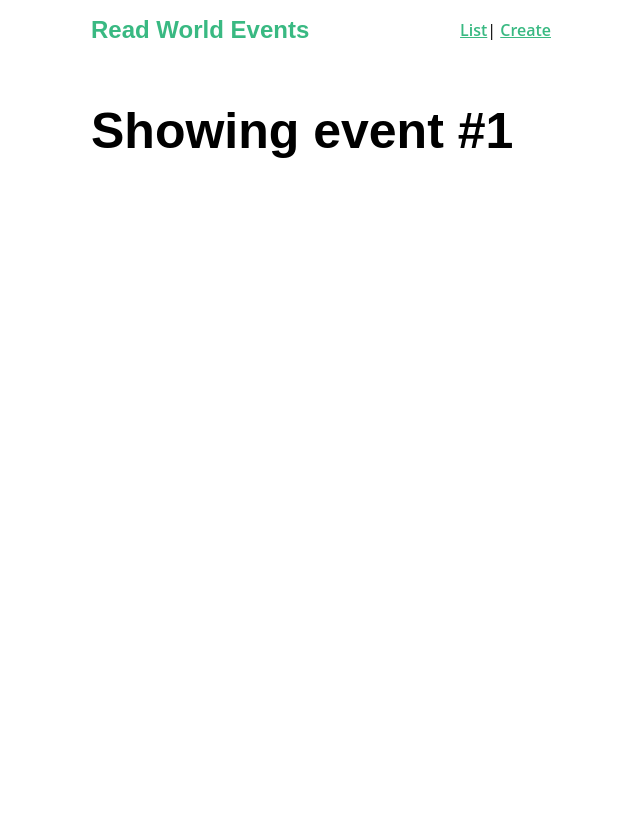
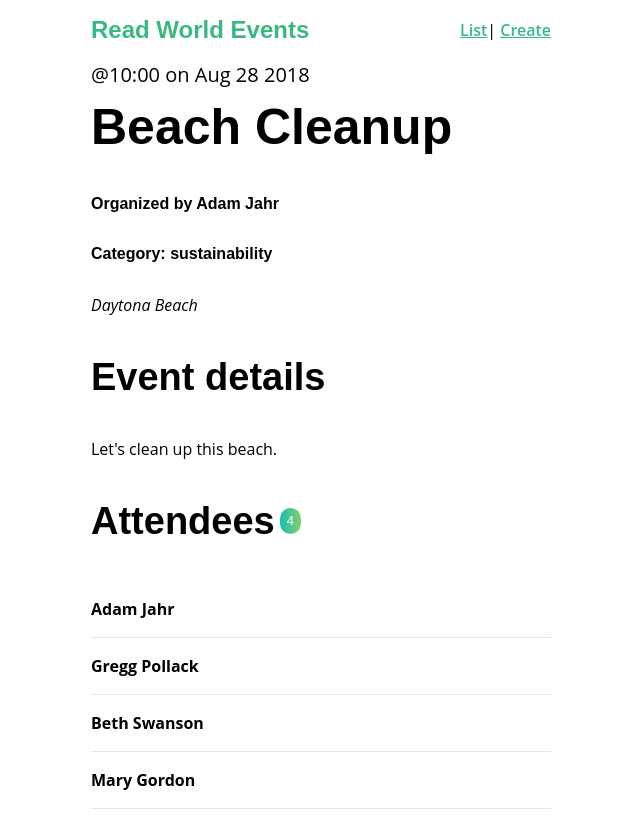
Before and after one commit to daotiennamhl/vuemastery-realworld-vue, a Vue app: page /event/1 in a window 1280 px wide. Shown: the whole page, without its empty margins (319-959 px from the left). Before the commit the page ends 800 px from the top, so only its background shows below. Built offline with nearby package versions, Linux system fonts and the light colour scheme; data requests are answered from the project's data file.

Commit message:
#9 API calls with Axios

```diff
--- /dev/null
+++ b/db.json
@@ -0,0 +1,76 @@
+{
+  "events": [
+    {
+      "id": 1,
+      "title": "Beach Cleanup",
+      "date": "Aug 28 2018",
+      "time": "10:00",
+      "location": "Daytona Beach",
+      "description": "Let's clean up this beach.",
+      "organizer": "Adam Jahr",
+      "category": "sustainability",
+      "attendees": [
+        {
+          "id": "abc123",
+          "name": "Adam Jahr"
+        },
+        {
+          "id": "def456",
+          "name": "Gregg Pollack"
+        },
+        {
+          "id": "ghi789",
+          "name": "Beth Swanson"
+        },
+        {
+          "id": "jkl101",
+          "name": "Mary Gordon"
+        }
+      ]
+    },
+    {
+      "id": 2,
+      "title": "Park Cleanup",
+      "date": "Nov 12 2018",
+      "time": "12:00",
+      "location": "132 N Magnolia Street, Orlando, Florida",
+      "description": "We're going to clean up this park.",
+      "organizer": "Adam Jahr",
+      "category": "nature",
+      "attendees": [
+        {
+          "id": "ghi789",
+          "name": "Beth Swanson"
+        },
+        {
+          "id": "jkl101",
+          "name": "Mary Gordon"
+        }
+      ]
+    },
+    {
+      "id": 3,
+      "title": "Pet Adoption Day",
+      "date": "Dec 2 2018",
+      "time": "12:00",
+      "location": "132 N Magnolia Street, Orlando, Florida",
+      "description": "Help animals find new homes.",
+      "organizer": "Gregg Pollack",
+      "category": "animal welfare",
+      "attendees": [
+        {
+          "id": "abc123",
+          "name": "Adam Jahr"
+        },
+        {
+          "id": "ghi789",
+          "name": "Beth Swanson"
+        },
+        {
+          "id": "jkl101",
+          "name": "Mary Gordon"
+        }
+      ]
+    }
+  ]
+}
--- a/package.json
+++ b/package.json
@@ -8,7 +8,9 @@
     "lint": "vue-cli-service lint"
   },
   "dependencies": {
+    "axios": "^0.19.2",
     "core-js": "^3.6.4",
+    "lodash": "^4.17.15",
     "vue": "^2.6.11",
     "vue-router": "^3.1.6",
     "vuex": "^3.1.3"
--- a/src/App.vue
+++ b/src/App.vue
@@ -1,6 +1,6 @@
 <template>
   <div id="app">
-    <NavBar/>
+    <NavBar />
     <router-view />
   </div>
 </template>
@@ -12,7 +12,7 @@
   components: {
     NavBar
   }
-}
+};
 </script>
 
 <style>
--- a/src/components/EventCard.vue
+++ b/src/components/EventCard.vue
@@ -1,5 +1,8 @@
 <template>
-  <router-link class="event-link" :to="{ name: 'event-show', params: { id: event.id } }">
+  <router-link
+    class="event-link"
+    :to="{ name: 'event-show', params: { id: event.id } }"
+  >
     <div class="event-card -shadow">
       <span class="eyebrow">@{{ event.time }} on {{ event.date }}</span>
       <h4 class="title">{{ event.title }}</h4>
@@ -10,20 +13,7 @@
 
 <script>
 export default {
-  data() {
-    return {
-      event: {
-        id: 1,
-        title: "Beach Cleanup",
-        date: "Tue May 15 2018",
-        time: "6:00",
-        attendees: [
-          { id: "abc123", name: "Adam Jahr" },
-          { id: "def456", name: "Gregg Pollack" }
-        ]
-      }
-    };
-  }
+  props: ["event"]
 };
 </script>
 
--- a/src/components/NavBar.vue
+++ b/src/components/NavBar.vue
@@ -12,7 +12,7 @@
 export default {};
 </script>
 
- <style scoped>
+<style scoped>
 .nav {
   display: flex;
   justify-content: space-between;
--- /dev/null
+++ b/src/services/EventService.js
@@ -0,0 +1,19 @@
+import axios from "axios";
+
+const apiClient = axios.create({
+  baseURL: "http://localhost:3000",
+  withCredentials: false,
+  headers: {
+    Accept: "application/json",
+    "Content-Type": "application/json"
+  }
+});
+
+export default {
+  getEvents() {
+    return apiClient.get("/events");
+  },
+  getEvent(id) {
+    return apiClient.get("/events/" + id);
+  }
+};
--- a/src/views/EventList.vue
+++ b/src/views/EventList.vue
@@ -1,16 +1,33 @@
 <template>
   <div>
     <h1>Even list</h1>
-    <EventCard/>
+    <div v-for="event in events" :key="event.id">
+      <EventCard :event="event" />
+    </div>
   </div>
 </template>
 
 <script>
 import EventCard from "@/components/EventCard";
+import EventService from "@/services/EventService.js";
 
 export default {
   components: {
     EventCard
+  },
+  data() {
+    return {
+      events: []
+    };
+  },
+  created() {
+    EventService.getEvents()
+      .then(response => {
+        this.events = response.data;
+      })
+      .catch(error => {
+        console.log(error);
+      });
   }
 };
 </script>
--- a/src/views/EventShow.vue
+++ b/src/views/EventShow.vue
@@ -1,8 +1,73 @@
 <template>
-  <h1>Showing event #{{ id }}</h1>
+  <div>
+    <div class="event-header">
+      <span class="eyebrow">@{{ event.time }} on {{ event.date }}</span>
+      <h1 class="title">{{ event.title }}</h1>
+      <h5>Organized by {{ event.organizer }}</h5>
+      <h5>Category: {{ event.category }}</h5>
+    </div>
+    <!-- <BaseIcon name="map">
+      <h2>Location</h2>
+    </BaseIcon> -->
+    <address>{{ event.location }}</address>
+    <h2>Event details</h2>
+    <p>{{ event.description }}</p>
+    <h2>
+      Attendees
+      <span class="badge -fill-gradient">{{
+        event.attendees ? event.attendees.length : 0
+      }}</span>
+    </h2>
+    <ul class="list-group">
+      <li
+        v-for="(attendee, index) in event.attendees"
+        :key="index"
+        class="list-item"
+      >
+        <b>{{ attendee.name }}</b>
+      </li>
+    </ul>
+  </div>
 </template>
 <script>
+import EventService from "@/services/EventService.js";
+
 export default {
-  props: ["id"]
+  props: ["id"],
+  data() {
+    return {
+      event: {}
+    };
+  },
+  created() {
+    EventService.getEvent(this.id)
+      .then(response => {
+        this.event = response.data;
+      })
+      .catch(error => {
+        console.log(error);
+      });
+  }
 };
 </script>
+
+<style scoped>
+.location {
+  margin-bottom: 0;
+}
+.location > .icon {
+  margin-left: 10px;
+}
+.event-header > .title {
+  margin: 0;
+}
+.list-group {
+  margin: 0;
+  padding: 0;
+  list-style: none;
+}
+.list-group > .list-item {
+  padding: 1em 0;
+  border-bottom: solid 1px #e5e5e5;
+}
+</style>
```
Also changed, not shown: 1 other file (tests, documents, lock files or other folders).
